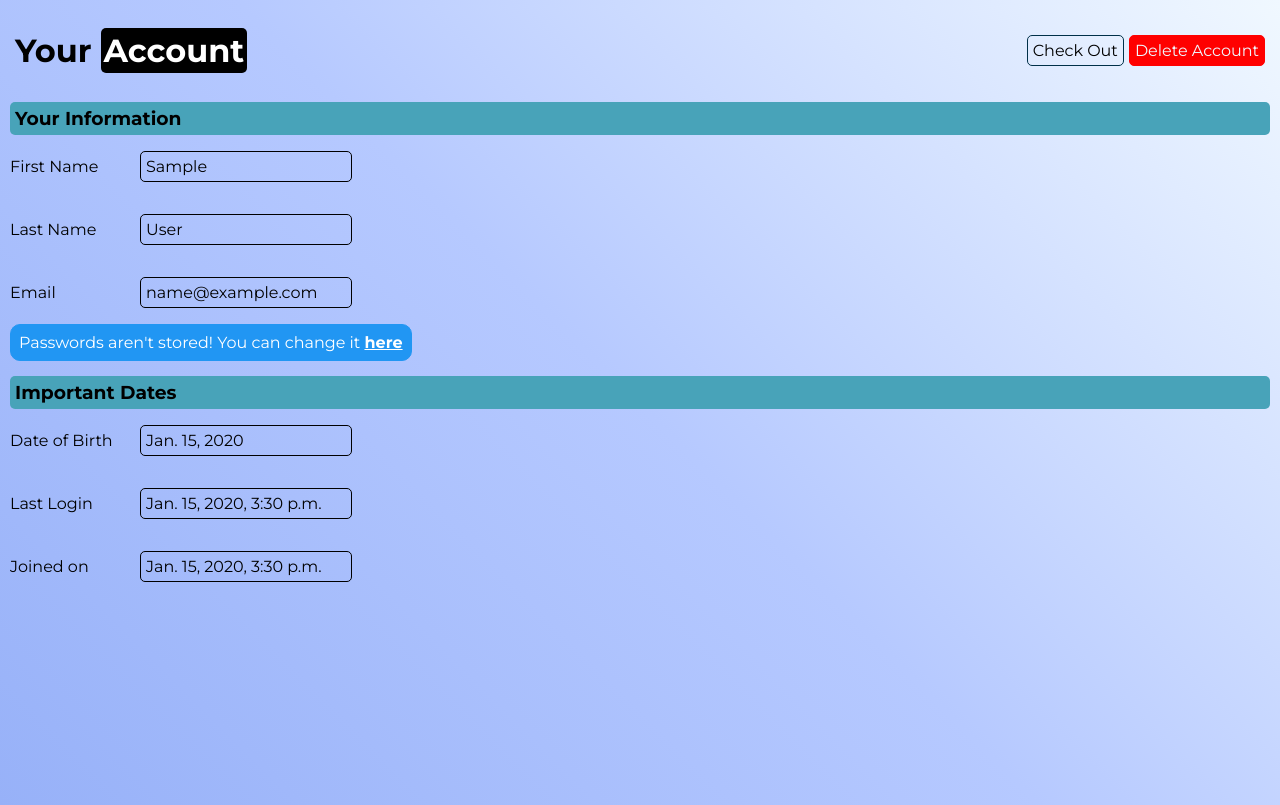
After one commit to HimangshuDe/The-Blog-Co-Project, a Django app: page /auth/account/ in a window 1280 px wide. The commit adds this page. Run offline with Django 5.2, Linux system fonts and the light colour scheme; a user stored in the database is signed in; tables that the repository leaves empty hold one stand-in row (values such as "Sample post").

Commit message:
Added accounts page!
> Updated some bugs on saving users data when registered.

> Custom error messages were set in the forms.py

> Errors(if any) will be appearing on validation of the invalid credentials.

> Fixed styling on header.html and header.css

> Views were updated accordingly and previous bugs that were overlooked, was fixed!

> Routes were updated!

```diff
--- a/auth_app/forms.py
+++ b/auth_app/forms.py
@@ -32,5 +32,5 @@ class CustomUserChangeForm(UserChangeForm):
 
 
 class LoginForm(forms.Form):
-    email = forms.EmailField(widget=forms.TextInput({"placeholder":"Email"}))
-    password = forms.CharField(widget=forms.PasswordInput({"placeholder":"Password"}))
+    email = forms.EmailField(widget=forms.TextInput({"placeholder":"Email"}), error_messages={"required":"Email is required"})
+    password = forms.CharField(widget=forms.PasswordInput({"placeholder":"Password"}), error_messages={"required":"Can't login without a Password!"})
--- /dev/null
+++ b/auth_app/static/auth_app/accounts.css
@@ -0,0 +1,126 @@
+@import url('https://fonts.googleapis.com/css2?family=Montserrat:ital,wght@0,100..900;1,100..900&display=swap');
+
+html, body{
+    margin: 0;
+    padding: 0;
+    box-sizing: border-box;
+    background: linear-gradient(45deg, #97b1f8, #b6c9ff , #f0f8ff) no-repeat center center/cover;
+    height: 100vh;
+    font-family: 'Montserrat', sans-serif;
+}
+
+
+/* Header */
+header{
+    margin: 5px 10px;
+    padding: 5px;
+    display: flex;
+    justify-content: space-between;
+    align-items: center;
+}
+
+#logout-delete{
+    display: flex;
+    justify-content: space-between;
+    align-items: center;
+}
+
+#logout-delete a{
+    text-decoration: none;
+    color: inherit;
+}
+
+
+/* Utility class */
+.btn{
+    padding: 5px;
+    border: 1px solid #003049;
+    border-radius: 5px;
+    margin-left: 5px;
+}
+
+.btn:hover{
+    background: #003049;
+    color: #f0f8ff;
+}
+
+.red{
+    background: red;
+    border:1px solid red ;
+    color: #f0f8ff ;
+}
+
+.red:hover{
+    background: #b40000;
+    border: 1px solid #b40000;
+}
+
+
+/* Main Section */
+#basic-credentials,
+#important-dates{
+    margin: 5px 10px;
+}
+
+#important-dates{
+    margin-top: 15px;
+}
+
+.bg-black{
+    background: #000;
+    color: #fff;
+    border-radius: 5px;
+    padding: 3px;
+}
+
+.credential-group{
+    background: #48a3b9;
+    border-radius: 5px;
+}
+
+.credential-group h3{
+    padding: 5px;
+    margin: 0;
+}
+
+.label-block{
+    width: 400px;
+    display: flex;
+    justify-content: start;
+    align-items: center;
+}
+
+.label-surr-box{
+    width: 120px;
+}
+
+.info-surr-box{
+    border: 1px solid #000;
+    border-radius: 5px;
+    padding: 5px;
+    margin-left: 10px;
+    width: 200px;
+}
+
+#password-group{
+    border: 1px solid #2196f3;
+    border-radius: 10px;
+    background: #2196f3;
+    color: #fff;
+    display: inline-block;
+}
+
+#password-group p{
+    padding: 3px;
+    margin: 5px;
+}
+
+#password-group a{
+    text-decoration: none;
+    font-weight: bold;
+    color: #fff;
+}
+
+#password-group a{
+    text-decoration: underline;
+}
--- /dev/null
+++ b/auth_app/templates/auth_app/accounts.html
@@ -0,0 +1,88 @@
+{% extends "base.html" %}
+{% load static %}
+
+{% block page_title %}
+Account | The Blog Company
+{% endblock page_title %}
+
+{% block css_files %}
+<link rel="stylesheet" href="{% static "auth_app/accounts.css" %}">
+{% endblock css_files %}
+
+{% block page_content %}
+<header>
+    <h1>Your <span class="bg-black">Account</span></h1>
+    <nav id="logout-delete">
+        <div class="btn">
+            <a href="{% url "logout" %}">Check Out</a>
+        </div>
+        <div class="btn red">
+            <a href="{% url "delete" %}">Delete Account</a>
+        </div>
+    </nav>
+</header>
+<main>
+    <section id="basic-credentials">
+        <div class="credential-group">
+            <h3>Your Information</h3>
+        </div>
+        <div class="credentials">
+            <div id="name-group">
+                <div class="label-block">
+                    <p class='label-surr-box'>First Name</p>
+                    <p class="info-surr-box">{{user_data.first_name}}</p>
+                </div>
+                <div class="label-block">
+                    <p class='label-surr-box'>Last Name</p>
+
+                    <p class="info-surr-box">
+                            {% if user_data.last_name == '' %}
+                                &nbsp;
+                            {% else %}
+                                {{user_data.last_name}}
+                            {% endif %}
+
+                    </p>
+                </div>
+                <div class="label-block">
+                    <p class='label-surr-box'>Email</p>
+                    <p class='info-surr-box'>{{user_data.email}}</p>
+                </div>
+            </div>
+            <div id="password-group">
+                <p>Passwords aren't stored! You can change it <a href="#">here</a></p>
+            </div>
+        </div>
+    </section>
+
+    <section id="important-dates">
+        <div class="credential-group">
+            <h3>Important Dates</h3>
+        </div>
+        <div id="date-group">
+            <div class="label-block">
+            <p class="label-surr-box">Date of Birth</p>
+            <p class="info-surr-box">
+                {% if user_data.date_of_birth == None %}
+                    Not Provided
+                {% else %}
+                    {{user_data.date_of_birth}}
+                {% endif %}
+
+            </p>
+            </div>
+
+            <div class="label-block">
+                <p class="label-surr-box">Last Login</p>
+                <p class="info-surr-box">{{user_data.last_login}}</p>
+            </div>
+
+            <div class="label-block">
+                <p class="label-surr-box">Joined on</p>
+                <p class="info-surr-box">{{user_data.date_joined}}</p>
+            </div>
+        </div>
+    </section>
+
+</main>
+{% endblock page_content %}
--- a/auth_app/templates/auth_app/login.html
+++ b/auth_app/templates/auth_app/login.html
@@ -31,9 +31,12 @@ Check-In | The Blog Company
                 </div>
             {% endfor %}
             <div class="form-controls">
+                <p id='error'>{{error}}</p>
+            </div>
+            <div class="form-controls">
                 <p id='forgot-password'>Trouble logging in? <a href="#">Click</a> here!</p>
             </div>
-            <button type="submit">Register</button>
+            <button type="submit">Login</button>
         </form>
         <section>
             <div id='register-section'>
--- a/auth_app/urls.py
+++ b/auth_app/urls.py
@@ -5,5 +5,7 @@ from auth_app import views
 urlpatterns = [
     path('login/', views.user_login, name='login'),
     path('register/', views.user_register, name='register'),
+    path('account/', views.accounts_view, name='account'),
+    path('delete/', views.del_user, name='delete'),
     path('logout/', views.user_logout, name='logout'),
 ]
--- a/auth_app/views.py
+++ b/auth_app/views.py
@@ -2,8 +2,10 @@ from django.shortcuts import render
 from django.http import HttpResponsePermanentRedirect, HttpResponseRedirect
 from django.contrib.auth import logout, login, authenticate
 from django.urls import reverse
+from django.contrib.auth.decorators import login_required
 
 from auth_app.forms import LoginForm, CustomUserCreationForm
+from auth_app.models import UserModel
 
 # Create your views here.
 
@@ -17,7 +19,9 @@ def user_login(request):
         if form.is_valid():
             user_email = form.cleaned_data['email']
             user_password = form.cleaned_data['password']
+            print(user_email, user_password)
             user = authenticate(email=user_email, password = user_password)
+            print(user)
 
             if user is not None:
                 login(request, user)
@@ -27,6 +31,10 @@ def user_login(request):
 
                 return HttpResponsePermanentRedirect(reverse('index'))
 
+            return render(request, 'auth_app/login.html', {'form':form, 'error':"Invalid Credentials!"})
+
+        return render(request, 'auth_app/login.html', {'form':form})
+
     return render(request, 'auth_app/login.html', {'form':form})
 
 def user_register(request):
@@ -35,10 +43,24 @@ def user_register(request):
     if request.method == 'POST':
         form = CustomUserCreationForm(request.POST)
         if form.is_valid():
-            print('validated')
+            form.save()
             return HttpResponseRedirect(reverse('login'))
     return render(request, 'auth_app/register.html', {'form':form})
+
+@login_required()
+def accounts_view(request):
+    user_id = request.user.id
+    user = UserModel.objects.get(id=user_id)
+    # print(user.date_joined)
+    return render(request, "auth_app/accounts.html", {'user_data':user})
+    # NOTE: work pending on changing passwords accounts page!
+    # NOTE: work pending on updating informations of an user accounts page!
 
 def user_logout(request):
     logout(request)
     return HttpResponsePermanentRedirect(reverse('index'))
+
+def del_user(request):
+    user_id = request.user.id
+    UserModel.objects.get(id=user_id).delete()
+    return HttpResponsePermanentRedirect(reverse('login'))
--- a/blog_app/templates/blog_app/includes/header.html
+++ b/blog_app/templates/blog_app/includes/header.html
@@ -4,7 +4,7 @@
         {% if not request.user.is_authenticated %}
             <a href="{% url 'login' %}">Sign In</a>
         {% else %}
-            <p>Hello! The <span class="bg-black">{{request.user}}</span><a href="{% url "logout" %}">Sign Out</a></p>
+            <p>Hello! <a href="{% url "account" %}" id='username'>{{request.user}}</a><a href="{% url "logout" %}">Sign Out</a></p>
         {% endif %}
     </div>
 </header>
```
Also changed, not shown: auth_app/static/auth_app/login.css (+10 -0 lines), blog_app/static/blog_app/includes/header.css (+14 -0 lines).
